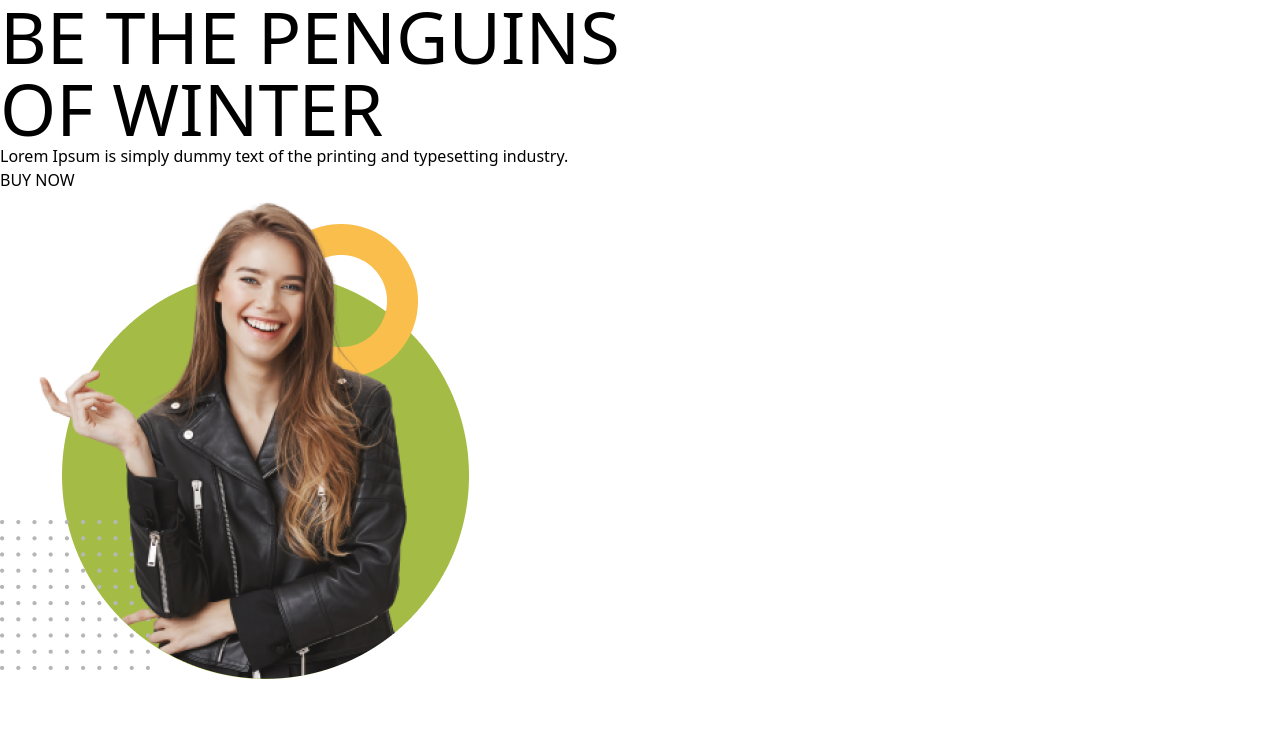
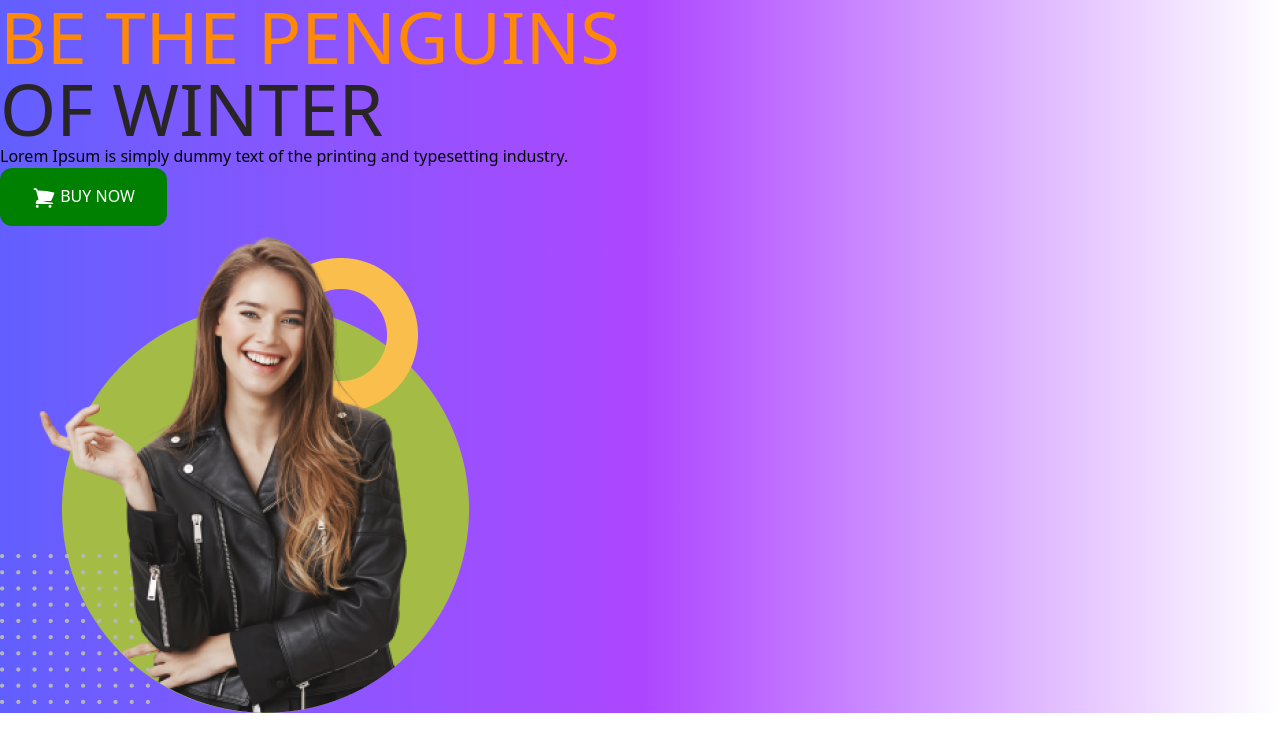
Before and after one commit to asm-ayesha/penguin-fashion-tailwind, a plain HTML site: page index.html in a window 1280 px wide. Drawn offline with nearby package versions, Linux system fonts and the light colour scheme.

Commit message:
Apply header with custom button and svg hero icons

```diff
--- a/index.html
+++ b/index.html
@@ -7,10 +7,12 @@
     <title>Penguin-Fashion-tailwind</title>
     <!-- tailwind link -->
     <script src="https://cdn.jsdelivr.net/npm/@tailwindcss/browser@4"></script>
+    <link rel="stylesheet" href="style.css">
 </head>
 
 <body>
-    <header>
+    <header class="bg-gradient-to-r from-indigo-500 via-purple-500">
+        <!-- navber start -->
         <nav>
 
         </nav>
@@ -19,12 +21,17 @@
         <section>
             <div>
                 <h1 class="text-7xl uppercase
-"><span>Be the Penguins</span>
+"><span class="text-orange-400">Be the Penguins</span>
 <br>
-<span>of Winter</span>
+<span class="text-stone-800">of Winter</span>
 </h1>
                 <p>Lorem Ipsum is simply dummy text of the printing and typesetting industry.</p>
-                <button>BUY NOW</button>
+                <button class="bg-(--btn-color) px-8 py-4 rounded-xl font-medium text-white ">
+                    <svg xmlns="http://www.w3.org/2000/svg" fill="white" viewBox="0 0 24 24" stroke-width="1.5" stroke="currentColor" class="size-6 text-white inline">
+  <path stroke-linecap="round" stroke-linejoin="round" d="M2.25 3h1.386c.51 0 .955.343 1.087.835l.383 1.437M7.5 14.25a3 3 0 0 0-3 3h15.75m-12.75-3h11.218c1.121-2.3 2.1-4.684 2.924-7.138a60.114 60.114 0 0 0-16.536-1.84M7.5 14.25 5.106 5.272M6 20.25a.75.75 0 1 1-1.5 0 .75.75 0 0 1 1.5 0Zm12.75 0a.75.75 0 1 1-1.5 0 .75.75 0 0 1 1.5 0Z" />
+</svg>
+
+                    BUY NOW</button>
             </div>
 
             <div>
--- /dev/null
+++ b/style.css
@@ -0,0 +1,6 @@
+:root{
+    /* --bg-color:rgba(255, 251, 240, 1);
+    /* --btn-color:linear-gradient(180.00deg, rgba(164, 188, 70, 1),rgb(134, 161, 25) 100%); */
+
+    --btn-color:green; */
+}
```
